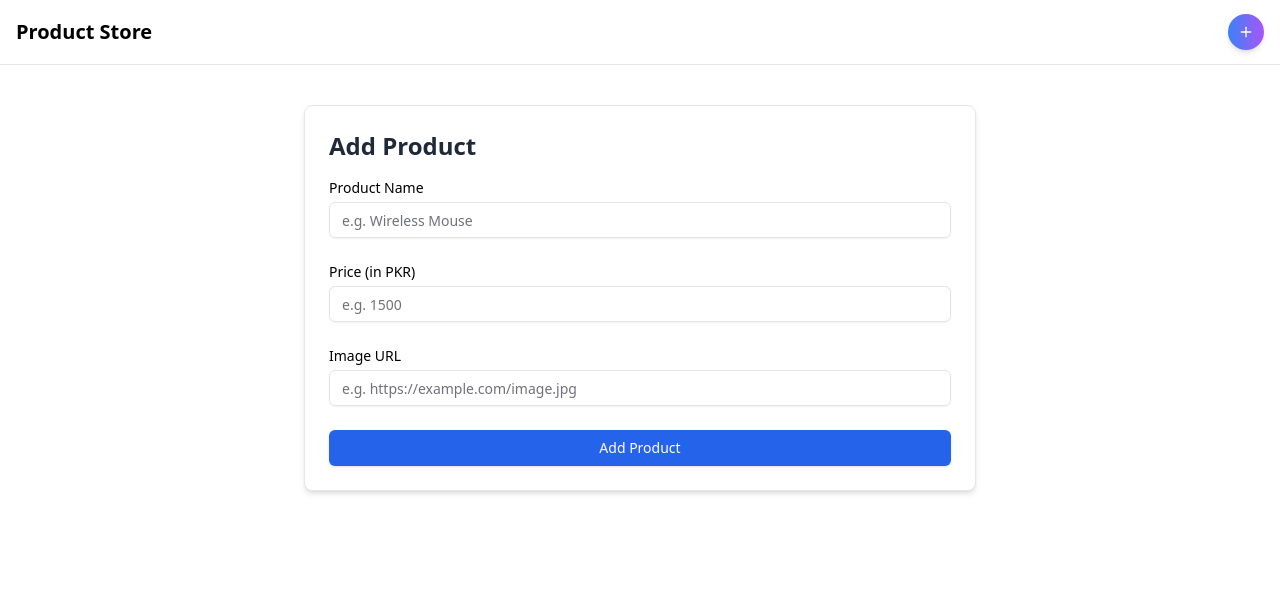
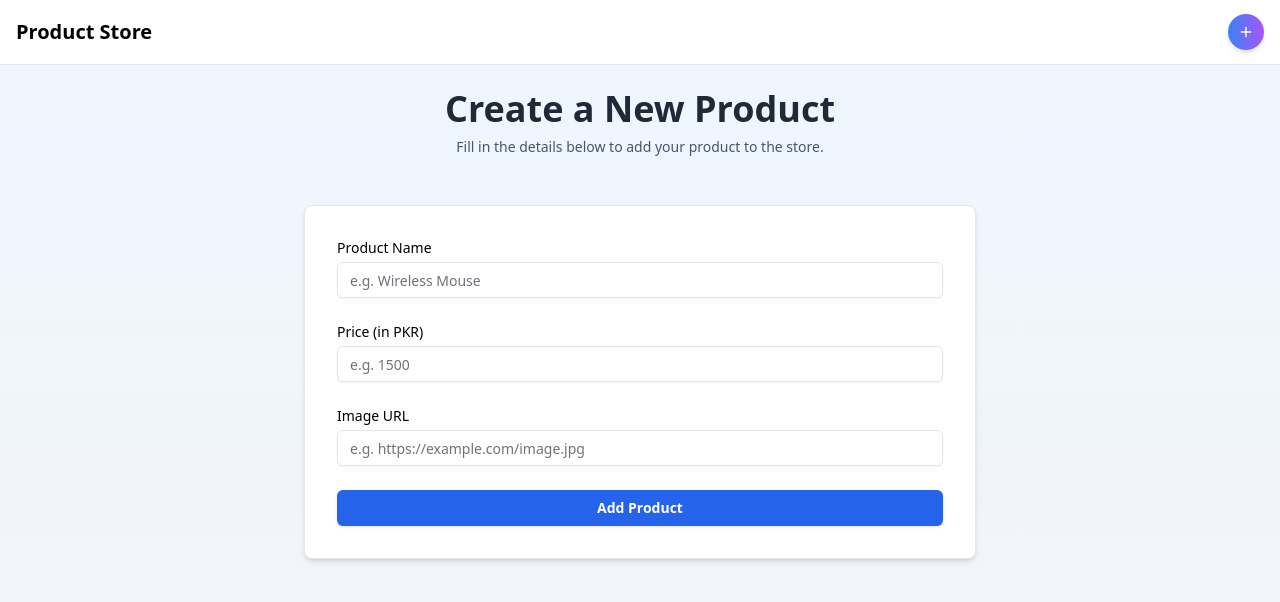
Before and after one commit to MHammad33/Product-Store, a React (Vite) app in the folder frontend/: page /products/create in a window 1280 px wide. Shown: the top 602 px of the page. Built offline with nearby package versions, Linux system fonts and the light colour scheme.

Commit message:
Add Create Product Page

```diff
--- a/frontend/src/App.tsx
+++ b/frontend/src/App.tsx
@@ -1,8 +1,8 @@
 import { Route, Routes } from "react-router-dom";
 import Navbar from "./components/Navbar";
-import AddProduct from "./components/AddProduct";
 import { Toaster } from "./components/ui/toaster";
 import HomePage from "./pages/HomePage";
+import CreateProductPage from "./pages/CreateProductPage";
 
 function App() {
   return (
@@ -10,7 +10,7 @@ function App() {
       <Navbar />
       <Routes>
         <Route path="/" element={<HomePage />} />
-        <Route path="/products/create" element={<AddProduct />} />
+        <Route path="/products/create" element={<CreateProductPage />} />
       </Routes>
       <Toaster />
     </>
--- a/frontend/src/components/AddProduct.tsx
+++ b/frontend/src/components/AddProduct.tsx
@@ -91,14 +91,11 @@ const AddProduct: FC<AddProductProps> = ({}) => {
   };
 
   return (
-    <div className="max-w-2xl mx-auto mt-10 p-6 border rounded-lg shadow-md bg-white dark:bg-gray-900">
-      <h1 className="text-2xl font-bold mb-4 text-gray-800 dark:text-white">
-        Add Product
-      </h1>
+    <div className="max-w-2xl w-full mx-auto mt-6 p-8 border rounded-lg shadow-md bg-white dark:bg-gray-900">
       <form onSubmit={handleSubmit} className="space-y-6">
         {/* Product Name */}
         <div>
-          <Label htmlFor="name" className="block text-sm font-medium">
+          <Label htmlFor="name" className="block text-sm font-medium mb-1">
             Product Name
           </Label>
           <Input
@@ -107,7 +104,7 @@ const AddProduct: FC<AddProductProps> = ({}) => {
             placeholder="e.g. Wireless Mouse"
             value={formData.name}
             onChange={handleInputChange}
-            className={`mt-1 ${errors.name ? "border-red-500" : ""}`}
+            className={`mt-1 w-full ${errors.name ? "border-red-500" : ""}`}
           />
           {errors.name && (
             <p className="text-red-500 text-xs mt-1">{errors.name}</p>
@@ -116,7 +113,7 @@ const AddProduct: FC<AddProductProps> = ({}) => {
 
         {/* Price */}
         <div>
-          <Label htmlFor="price" className="block text-sm font-medium">
+          <Label htmlFor="price" className="block text-sm font-medium mb-1">
             Price (in PKR)
           </Label>
           <Input
@@ -125,7 +122,7 @@ const AddProduct: FC<AddProductProps> = ({}) => {
             placeholder="e.g. 1500"
             value={formData.price}
             onChange={handleInputChange}
-            className={`mt-1 ${errors.price ? "border-red-500" : ""}`}
+            className={`mt-1 w-full ${errors.price ? "border-red-500" : ""}`}
             type="number"
           />
           {errors.price && (
@@ -135,7 +132,7 @@ const AddProduct: FC<AddProductProps> = ({}) => {
 
         {/* Image URL */}
         <div>
-          <Label htmlFor="name" className="block text-sm font-medium">
+          <Label htmlFor="image" className="block text-sm font-medium mb-1">
             Image URL
           </Label>
           <Input
@@ -144,7 +141,7 @@ const AddProduct: FC<AddProductProps> = ({}) => {
             placeholder="e.g. https://example.com/image.jpg"
             value={formData.image}
             onChange={handleInputChange}
-            className={`mt-1 ${errors.image ? "border-red-500" : ""}`}
+            className={`mt-1 w-full ${errors.image ? "border-red-500" : ""}`}
           />
           {errors.image && (
             <p className="text-red-500 text-xs mt-1">{errors.image}</p>
@@ -154,7 +151,7 @@ const AddProduct: FC<AddProductProps> = ({}) => {
         {/* Submit Button */}
         <Button
           type="submit"
-          className="w-full bg-blue-600 hover:bg-blue-700 text-white"
+          className="w-full bg-blue-600 hover:bg-blue-700 text-white font-semibold py-2 rounded-md"
         >
           Add Product
         </Button>
--- /dev/null
+++ b/frontend/src/pages/CreateProductPage.tsx
@@ -0,0 +1,24 @@
+import AddProduct from "@/components/AddProduct";
+import { FC } from "react";
+
+interface CreateProductPageProps {}
+
+const CreateProductPage: FC<CreateProductPageProps> = ({}) => {
+  return (
+    <div className="min-h-screen bg-gradient-to-b from-blue-50 to-gray-100 dark:from-gray-900 dark:to-gray-800 flex flex-col items-center px-4">
+      <header className="w-full max-w-4xl py-6 text-center">
+        <h1 className="text-4xl font-extrabold text-gray-800 dark:text-white mb-2">
+          Create a New Product
+        </h1>
+        <p className="text-gray-600 dark:text-gray-300 text-sm">
+          Fill in the details below to add your product to the store.
+        </p>
+      </header>
+      <main className="w-full max-w-3xl">
+        <AddProduct />
+      </main>
+    </div>
+  );
+};
+
+export default CreateProductPage;
```
